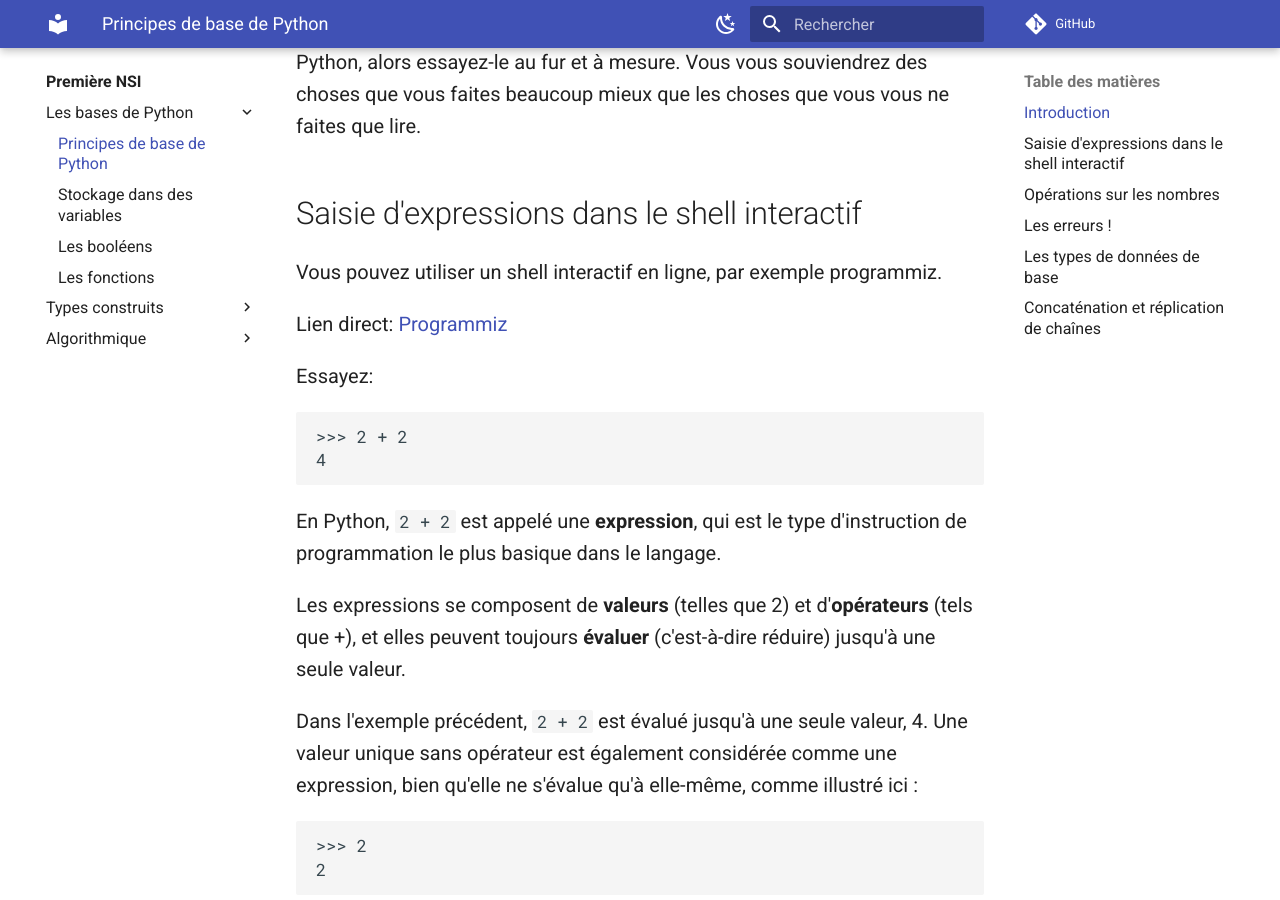
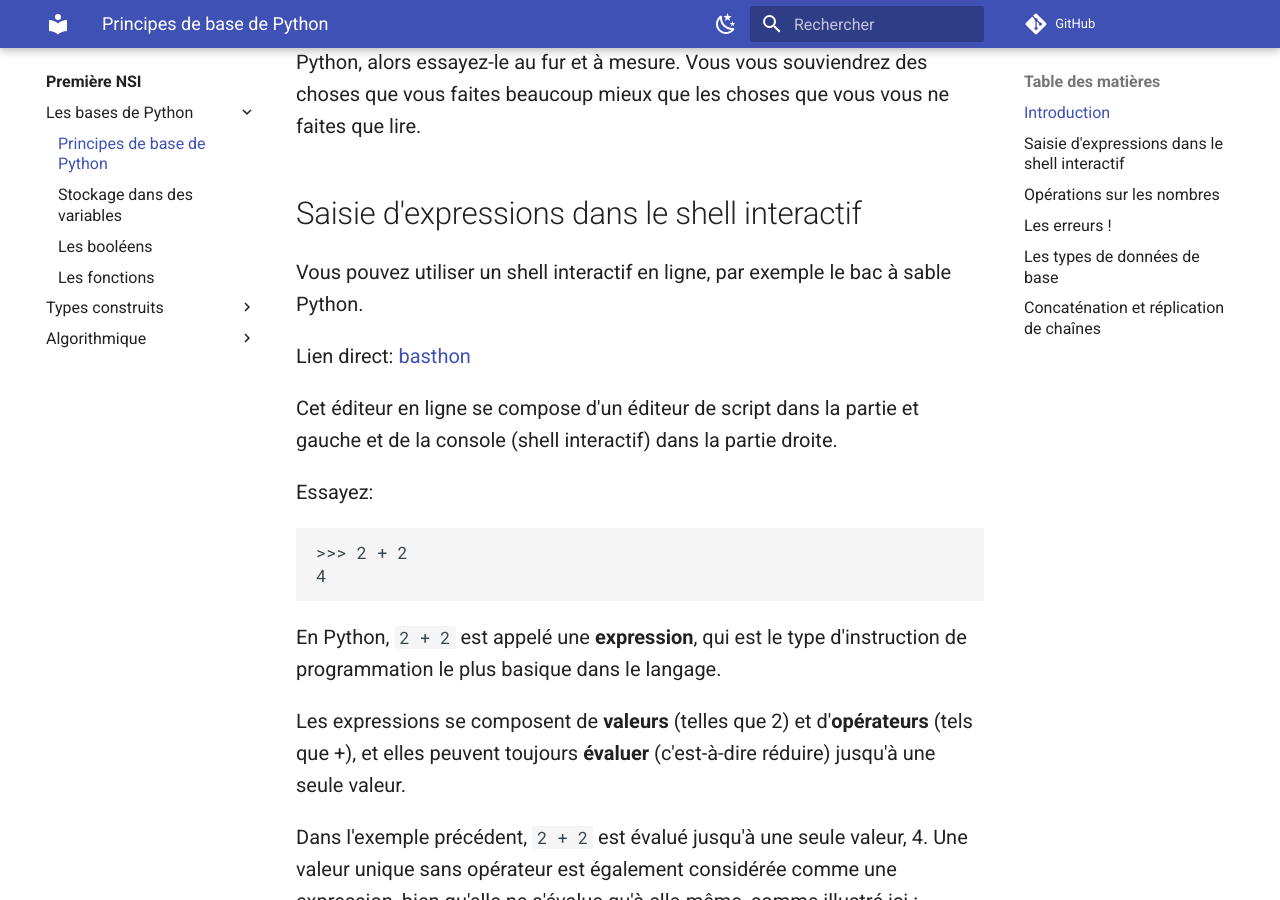
Before and after one commit to infocornouaille/nsi-cornouaille, an MkDocs documentation site: the page built from docs/premiere/bases_de_python/principes.md, in a window 1280 px wide and 900 px high, scrolled down 786 px. Built offline with MkDocs 1.6.1 and Material for MkDocs 9.7.7, drawn with Linux system fonts in a browser that asks for light colours; comment, search, counter and statistics services are not loaded.

Commit message:
Update principes.md

```diff
--- a/docs/premiere/bases_de_python/principes.md
+++ b/docs/premiere/bases_de_python/principes.md
@@ -13,9 +13,11 @@ Ce chapitre contient quelques exemples qui vous encouragent à taper dans le she
 
 ## Saisie d'expressions dans le shell interactif
 
-Vous pouvez utiliser un shell interactif en ligne, par exemple programmiz.
+Vous pouvez utiliser un shell interactif en ligne, par exemple le bac à sable Python.
 
-Lien direct: [Programmiz](https://www.programiz.com/python-programming/online-compiler/)
+Lien direct: [basthon](https://console.basthon.fr/)
+
+Cet éditeur en ligne se compose d'un éditeur de script dans la partie et gauche et de la console (shell interactif) dans la partie droite.
 
 Essayez:
 
```
